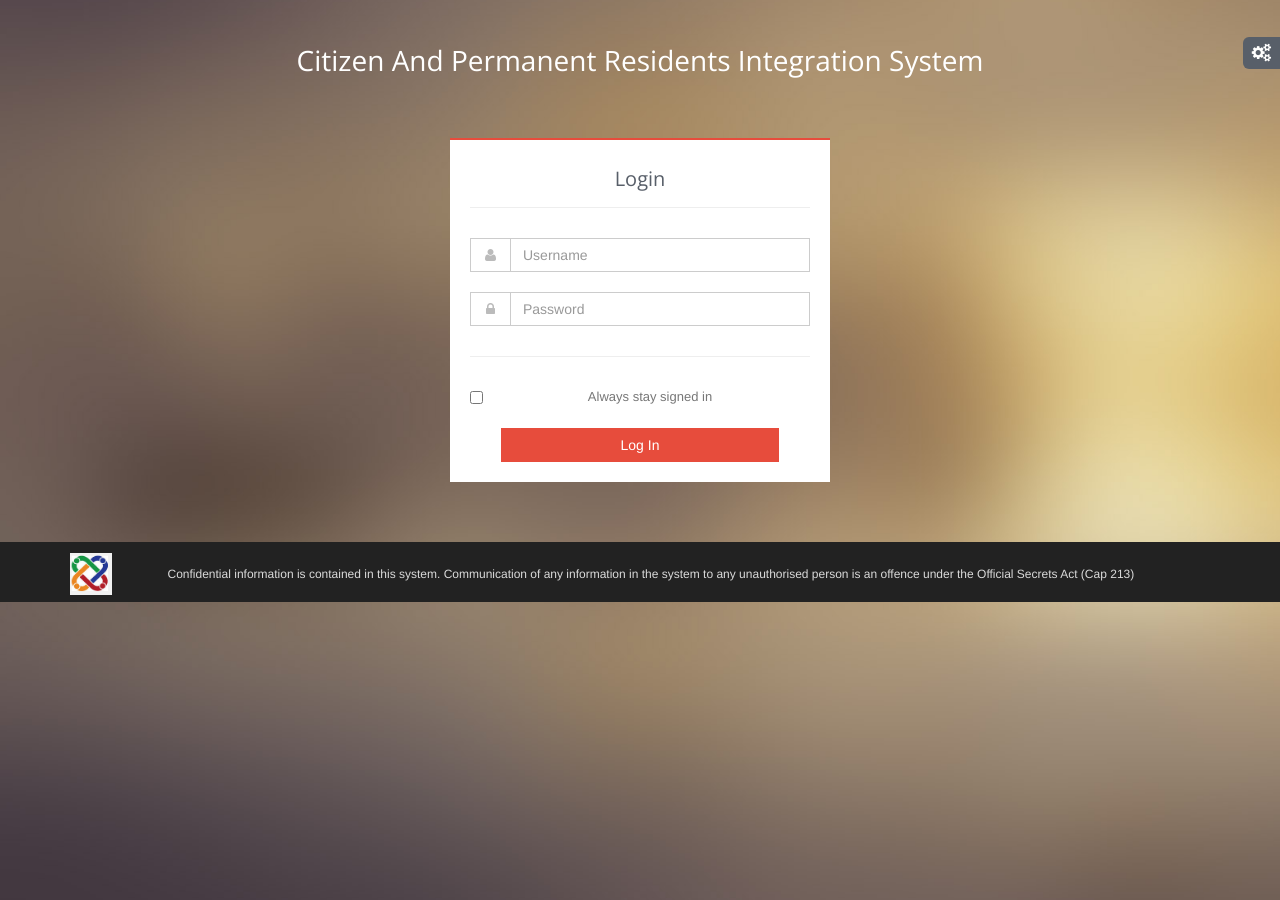
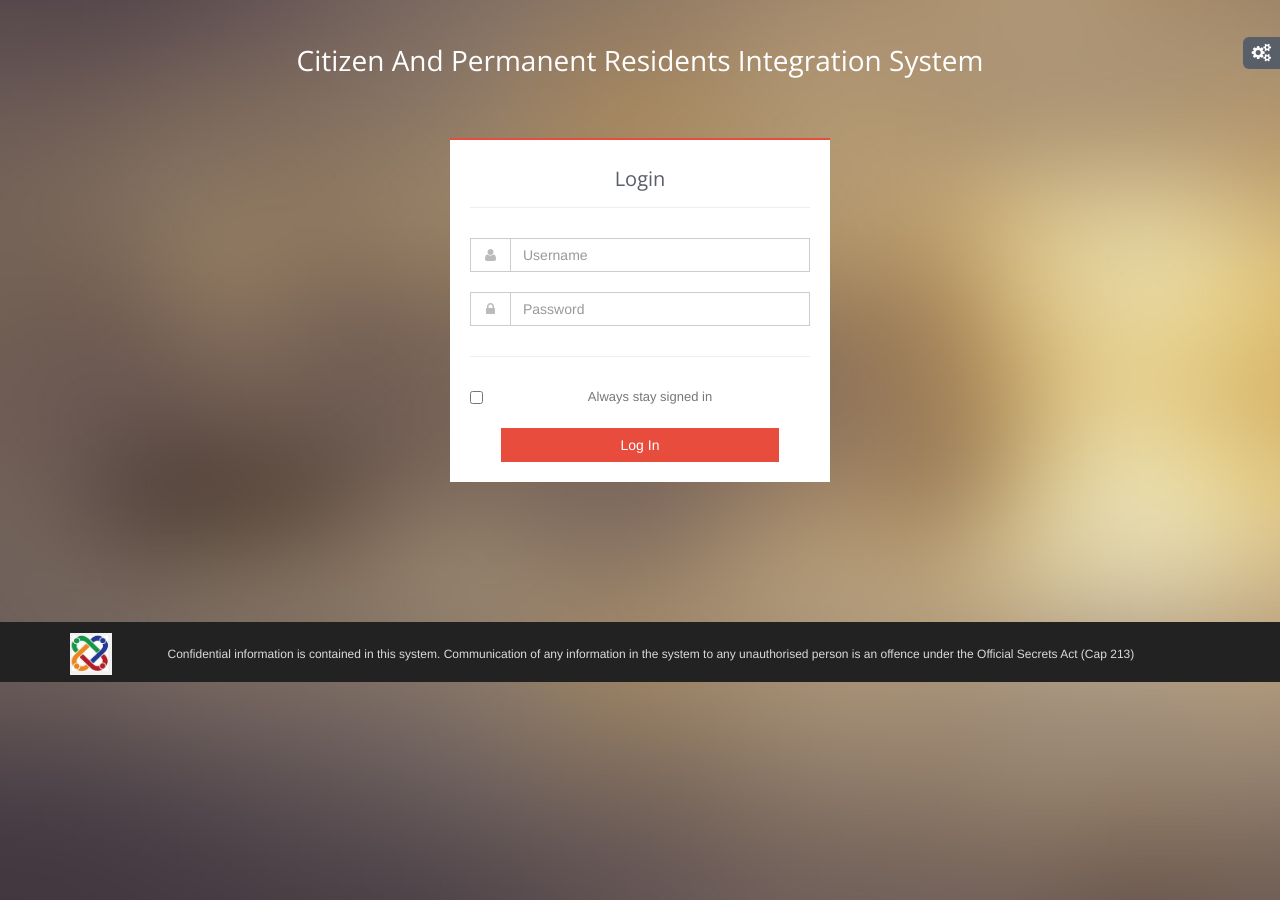
Before and after one commit to sherrytran/sherrytran.github.io, a Jekyll site: the page built from login.html, in a window 1280 px wide. Built offline with Jekyll 4.4.1, drawn with Linux system fonts in a browser that asks for light colours; Markdown is read by kramdown in place of the engine named in the settings.

Commit message:
fix footer empty space

```diff
--- a/login.html
+++ b/login.html
@@ -71,4 +71,6 @@ $.backstretch([
     </div>
     <!--End Reg Block-->
 </div>
+<div class="margin-bottom-40 clearfix"></div>
+<div class="margin-bottom-40 clearfix"></div>
     <!--=== End Content Part ===-->
```
